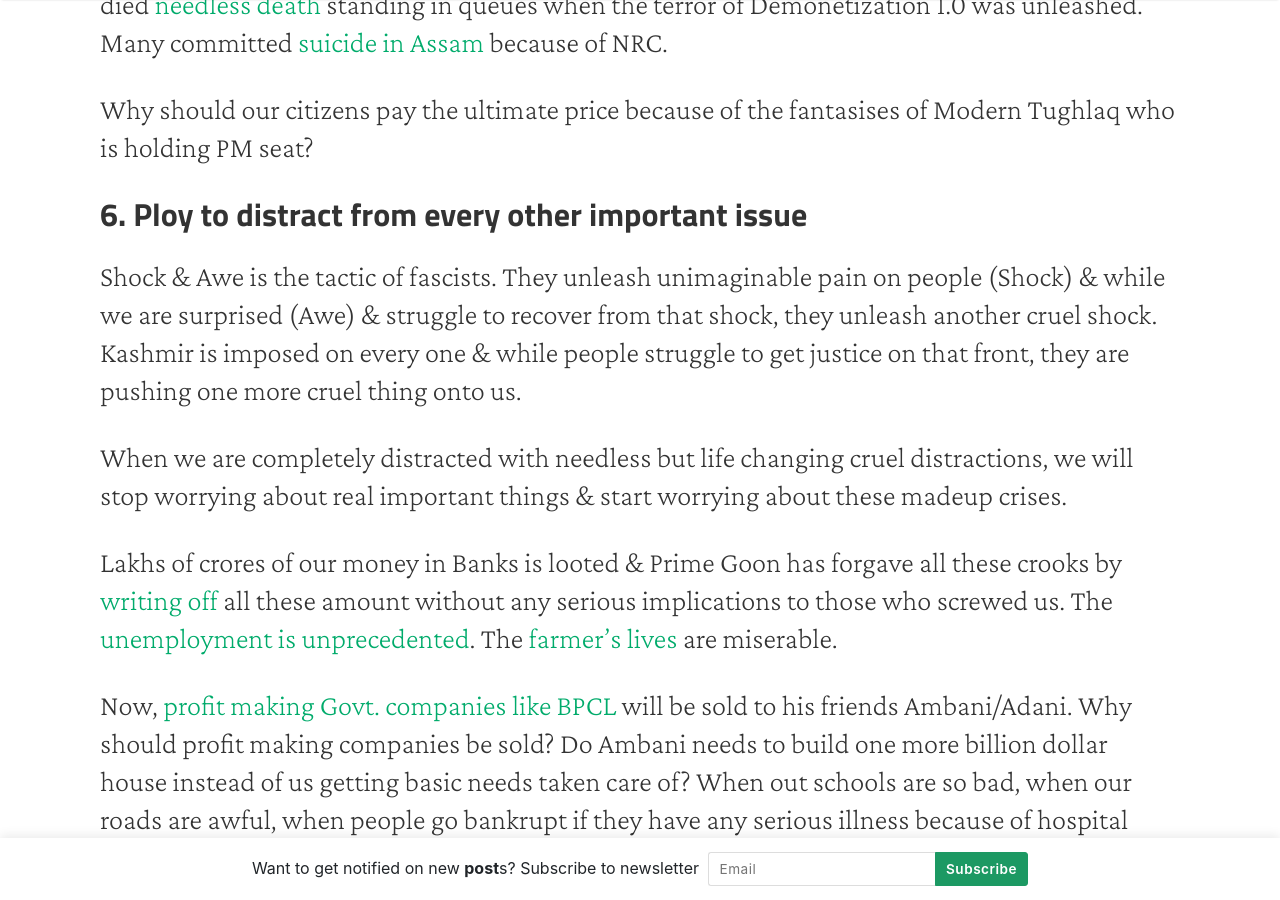
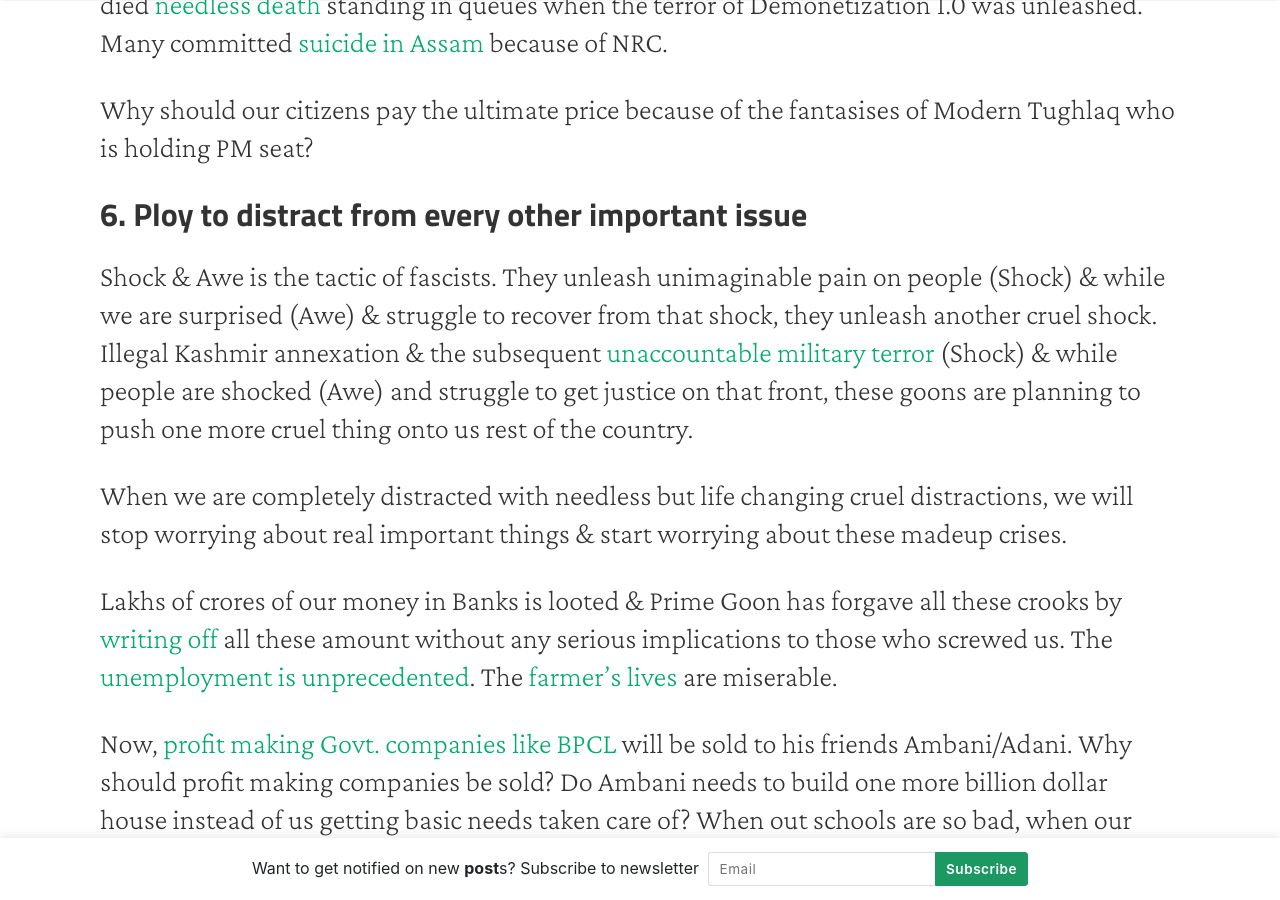
Before and after one commit to thekalinga/thekalinga.in, a Jekyll site: the page built from _posts/2019-11-24-why-fascist-nrc-should-be-opposed/2019-11-24-why-fascist-nrc-should-be-opposed.md, in a window 1280 px wide and 900 px high, scrolled down 5933 px. Built offline with Jekyll 4.4.1, drawn with Linux system fonts in a browser that asks for light colours; nearby versions of some CDN libraries.

Commit message:
fixed minor issue

```diff
--- a/_posts/2019-11-24-why-fascist-nrc-should-be-opposed/2019-11-24-why-fascist-nrc-should-be-opposed.md
+++ b/_posts/2019-11-24-why-fascist-nrc-should-be-opposed/2019-11-24-why-fascist-nrc-should-be-opposed.md
@@ -147,7 +147,7 @@ Why should our citizens pay the ultimate price because of the fantasises of Mode
 
 Shock & Awe is the tactic of fascists.
 They unleash unimaginable pain on people (Shock) & while we are surprised (Awe) & struggle to recover from that shock, they unleash another cruel shock.
-Kashmir is imposed on every one & while people struggle to get justice on that front, they are pushing one more cruel thing onto us.
+Illegal Kashmir annexation & the subsequent [unaccountable military terror](https://www.spiegel.de/international/world/deathly-silence-an-inside-look-at-kashmir-a-1296450-amp.html) (Shock) & while people are shocked (Awe) and struggle to get justice on that front, these goons are planning to push one more cruel thing onto us rest of the country.
 
 When we are completely distracted with needless but life changing cruel distractions, we will stop worrying about real important things & start worrying about these madeup crises.
 
```
